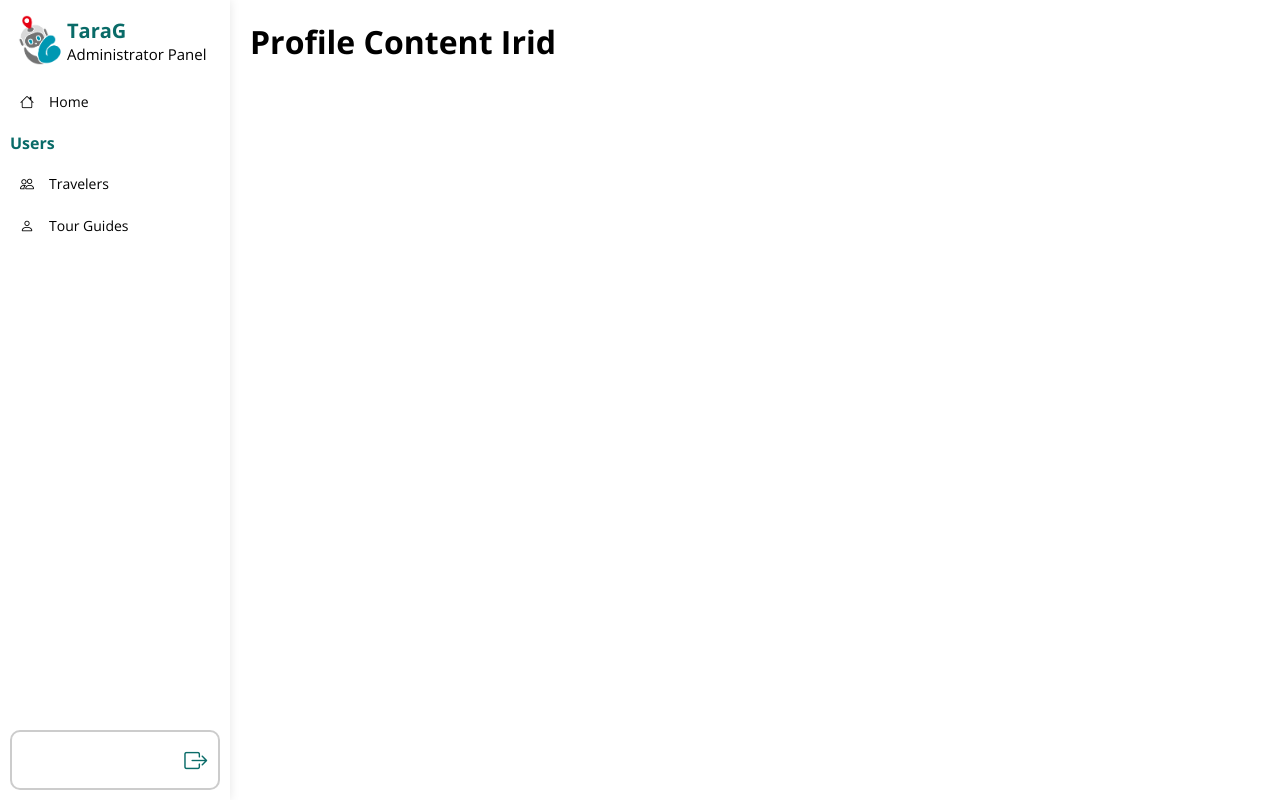
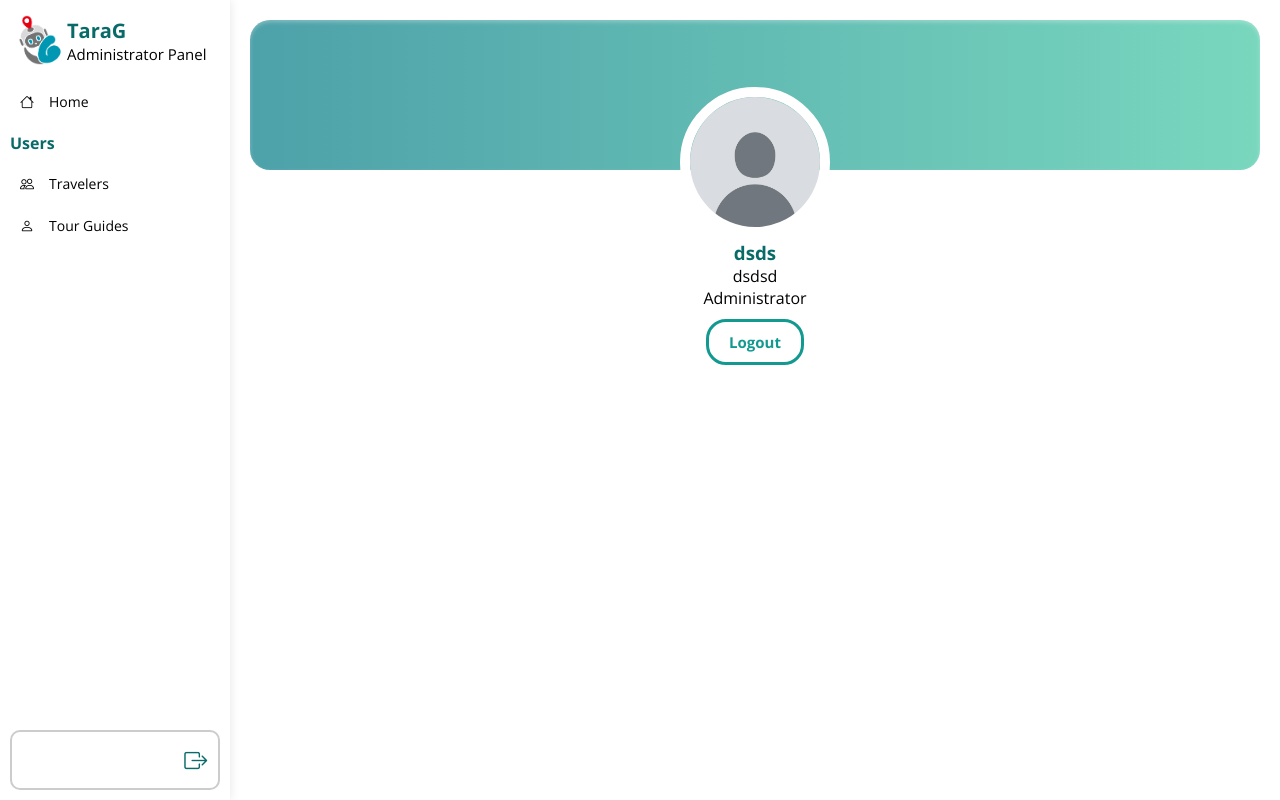
Before and after one commit to revieqt/TaraG_Administrator, a website: page view/dashboard/profile.html in a window 1280 px wide. Drawn offline with nearby package versions, Linux system fonts and the light colour scheme; no server answers; files whose address does not match are found by name.

Commit message:
Update: Profile

```diff
--- a/constants/TextField.css
+++ b/constants/components.css
@@ -41,3 +41,24 @@
   font-size: 12px;
   color: #4f46e5; /* match focus border */
 }
+
+
+/* OUTLINE BUTTON */
+.outlineButton{
+  background-color: var(--background);
+  border: 3px solid var(--primary);
+  text-align: center;
+  font-weight: bold;
+  padding: 10px;
+  padding-left: 20px;
+  padding-right: 20px;
+  border-radius: 20px;
+  color: var(--primary);
+  transition: background-color 0.3s ease-in-out, color 0.3s ease-in-out;
+}
+
+.outlineButton:hover{
+  background-color: var(--primary);
+  color: white;
+
+}
--- a/styles/dashboard.css
+++ b/styles/dashboard.css
@@ -3,6 +3,7 @@
     padding: 0;
     box-sizing: border-box;
     font-family: "Open Sans", sans-serif;
+    text-decoration: none;
 }
 
 .logocontainer{
--- /dev/null
+++ b/styles/profile.css
@@ -0,0 +1,49 @@
+main{
+    padding: 20px;
+    margin-left: 230px;
+}
+
+.header{
+    width: 100%;
+    height: 150px;
+    padding-top: 50px;
+    border-radius: 20px;
+    color: white;
+    background: linear-gradient(to right, var(--header1), var(--header2));
+    box-shadow: inset 0 2px 4px rgba(255, 255, 255, 0.3);
+    text-align: center;
+    position: relative;
+}
+
+.profilePhoto{
+    width: 150px;
+    height: 150px;
+    border-radius: 50%;
+    justify-content: center;
+    margin-bottom: -150px;
+    border: 10px solid var(--background);
+}
+
+.profileGenInfo{
+    width: 100%;
+    text-align: center;
+    padding: 70px;
+    position: relative;
+    justify-content: center;
+    align-items: center;
+    text-align: center;
+    h3{
+        color: var(--highlightText);
+    }
+    button{
+        margin-top: 10px;
+        font-size: 15px;
+    }
+}
+
+/* MOBILE */
+@media (max-width: 768px) {
+    main{
+        margin-left: 0px;
+    }
+}
--- a/view/dashboard/profile.html
+++ b/view/dashboard/profile.html
@@ -6,7 +6,9 @@
   <link rel="stylesheet" href="https://cdn.jsdelivr.net/npm/bootstrap-icons@1.13.1/font/bootstrap-icons.min.css">
   <link rel="stylesheet" href="../../constants/colors.css">
   <link rel="stylesheet" href="../../styles/dashboard.css">
-  <link rel="stylesheet" href="../../styles/home.css">
+  <link rel="stylesheet" href="../../styles/profile.css">
+  <link rel="stylesheet" href="../../constants/components.css">
+  <script src="../../scripts/components.js"></script>
   <link rel="preconnect" href="https://fonts.googleapis.com">
   <link rel="preconnect" href="https://fonts.gstatic.com" crossorigin>
   <link href="https://fonts.googleapis.com/css2?family=Open+Sans:ital,wght@0,300..800;1,300..800&family=Roboto:ital,wght@0,100..900;1,100..900&display=swap" rel="stylesheet">
@@ -54,8 +56,31 @@
   </nav>
 
   <main>
-    <h1>Profile Content Irid</h1>
+    <div class="header">
+      <img src="../../assets/images/defaultUser.jpg" class="profilePhoto">
+    </div>
+
+    <div class="profileGenInfo">
+      <h3 id="profilefullname">dsds</h3>
+      <p id="profileusername">dsdsd</p>
+      <span><p>Administrator</p></span>
+      <a href="../auth/login.html">
+        <button class="outlineButton">
+          <p>Logout</p>
+        </button>
+      </a>
+
+    </div>
+
+    <div class="profileMoreInfo">
+
+    </div>
+
+
   </main>
+
+
+
 
   <script src="../../scripts/navbar.js"></script>
   <script src="../../hooks/useThemeColor.js"></script>
@@ -68,7 +93,8 @@
 
     const fullNameEl = document.getElementById("fullname");
     const usernameEl = document.getElementById("username");
-    const greetingEl = document.getElementById("greeting");
+    const profileFullName = document.getElementById("profilefullname");
+    const profileUsername = document.getElementById("profileusername");
 
     onAuthStateChanged(auth, async (user) => {
       if (user) {
@@ -82,10 +108,13 @@
             const fname = userData.fname || "";
             const lname = userData.lname || "";
             const username = userData.username || "";
+            const mname = userData.username || "";
+
 
             fullNameEl.textContent = `${fname} ${lname}`;
             usernameEl.textContent = `@${username}`;
-            greetingEl.textContent = `Hello, ${fname} ${lname}!`;
+            profileFullName.textContent = `${fname} ${mname} ${lname}`;
+            profileUsername.textContent = `@${username}`;
           } else {
             console.error("User document not found.");
           }
```
